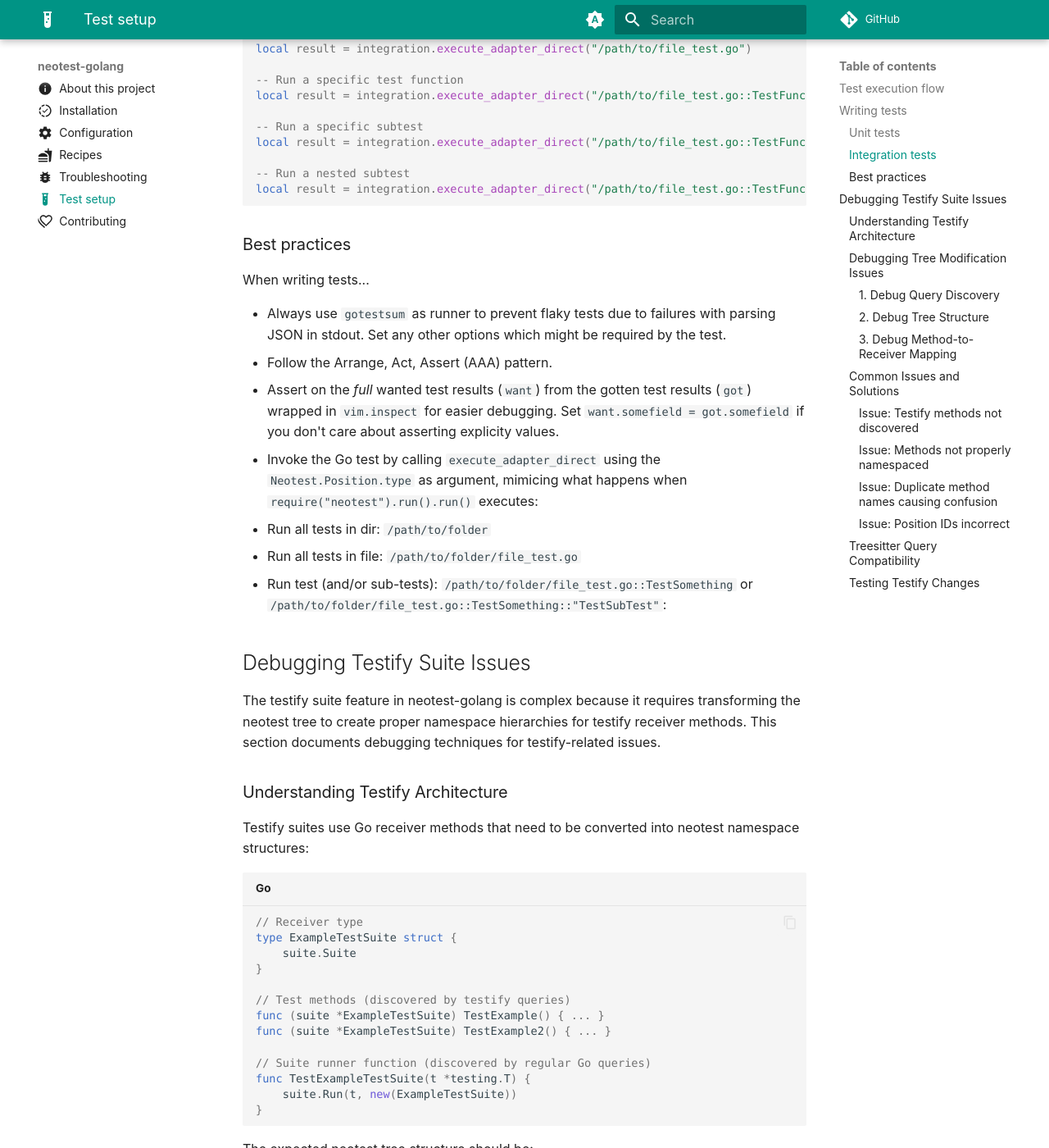
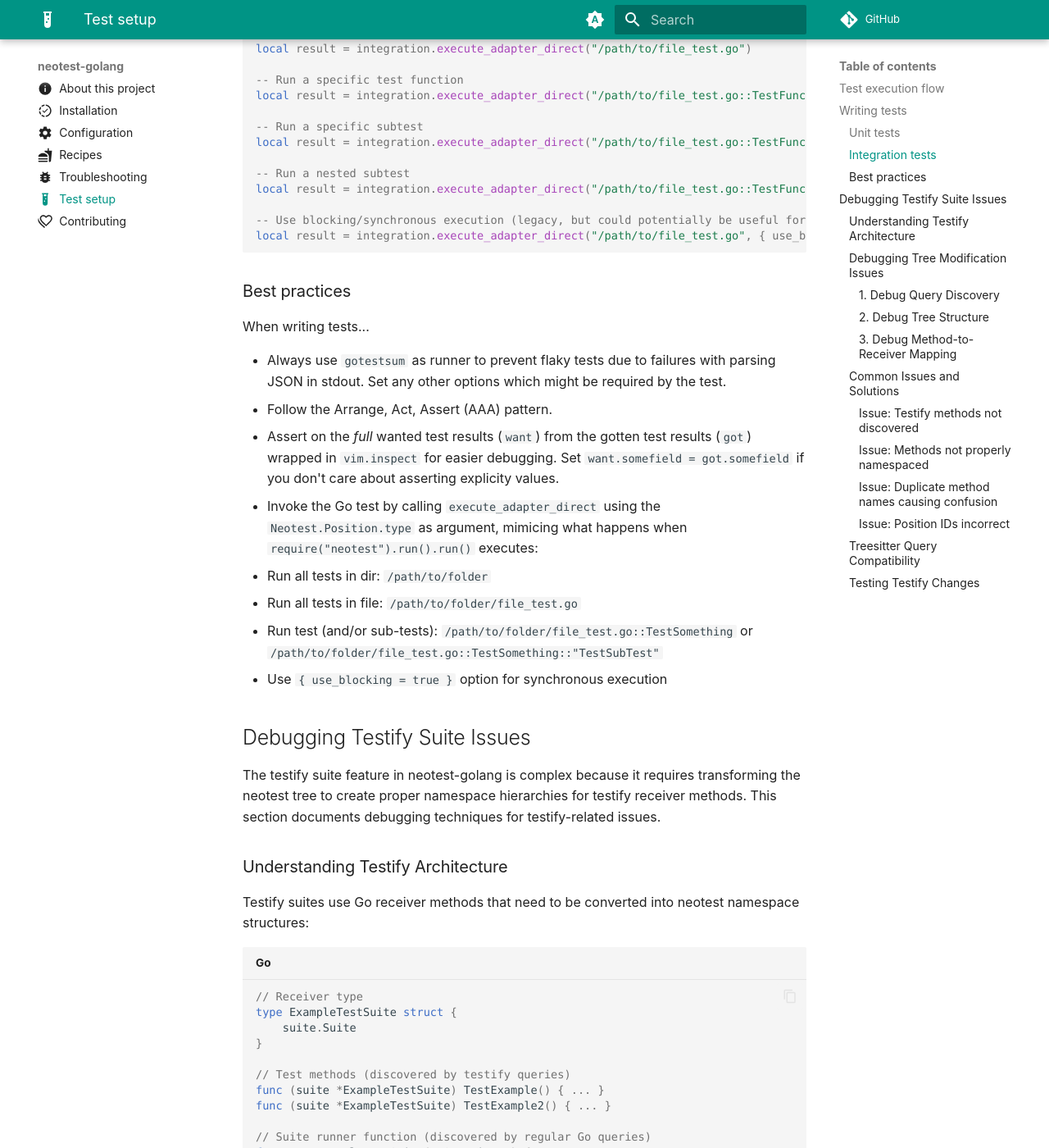
Before and after one commit to fredrikaverpil/neotest-golang, an MkDocs documentation site: the page built from docs/test.md, in a window 1280 px wide and 1400 px high, scrolled down 1654 px. Shown: the whole window at 82% size. Built offline with MkDocs 1.6.1 and Material for MkDocs 9.7.7, drawn with Linux system fonts in a browser that asks for light colours; comment, search, counter and statistics services are not loaded.

Commit message:
test: use async execution by default (#445)

````diff
--- a/docs/test.md
+++ b/docs/test.md
@@ -100,6 +100,9 @@ The general workflow of adding a new integration test:
 
    -- Run a nested subtest
    local result = integration.execute_adapter_direct("/path/to/file_test.go::TestFunction::\"SubTest\"::\"TableTest\"")
+
+   -- Use blocking/synchronous execution (legacy, but could potentially be useful for debugging)
+   local result = integration.execute_adapter_direct("/path/to/file_test.go", { use_blocking = true })
    ```
 
 ### Best practices
@@ -120,7 +123,8 @@ When writing tests...
   - Run all tests in dir: `/path/to/folder`
   - Run all tests in file: `/path/to/folder/file_test.go`
   - Run test (and/or sub-tests): `/path/to/folder/file_test.go::TestSomething`
-    or `/path/to/folder/file_test.go::TestSomething::"TestSubTest"`:
+    or `/path/to/folder/file_test.go::TestSomething::"TestSubTest"`
+  - Use `{ use_blocking = true }` option for synchronous execution
 
 ## Debugging Testify Suite Issues
 
````
Also changed, not shown: 14 other files.
